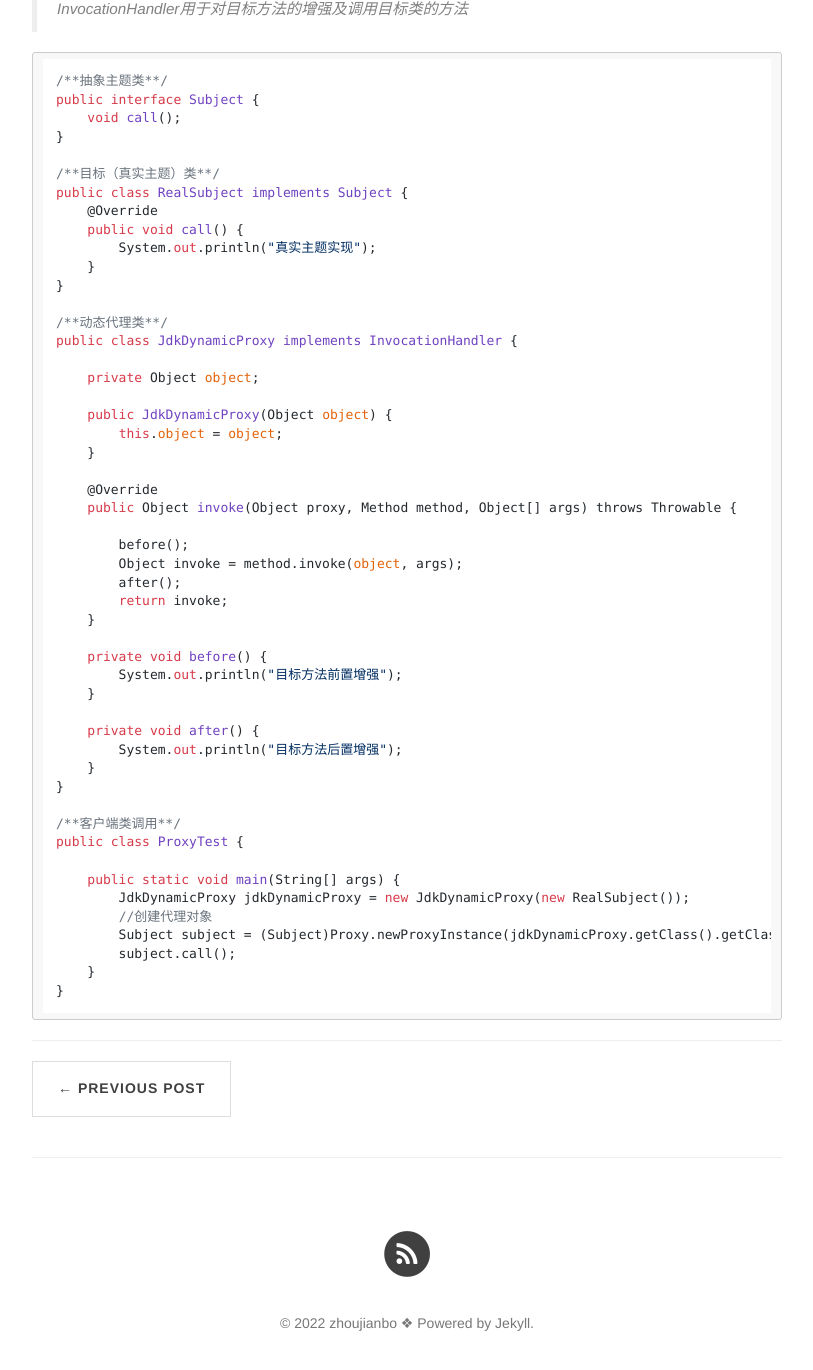
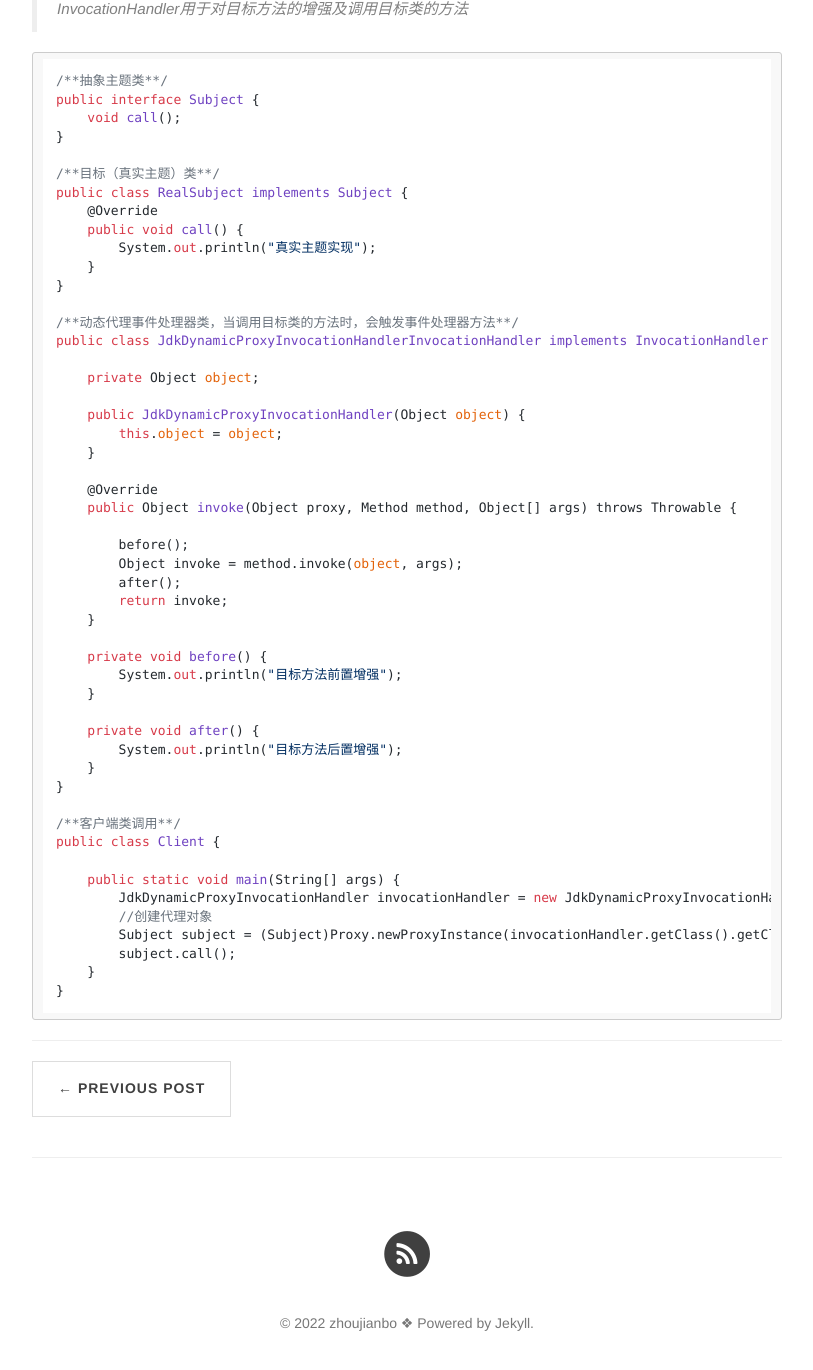
Before and after one commit to ZhouJianBoPro/ZhouJianBoPro.github.io, a Jekyll site: the page built from _posts/2022-10-22-JDK动态代理.md, in a window 1280 px wide and 1400 px high, scrolled down 799 px. Shown: the top 1370 px of the window, without its empty margins (233-1046 px from the left). Built offline with Jekyll 4.4.1, drawn with Linux system fonts in a browser that asks for light colours; nearby versions of some CDN libraries; comment, search, counter and statistics services are not loaded.

Commit message:
jdk动态代理

```diff
--- a/_posts/2022-10-22-JDK动态代理.md
+++ b/_posts/2022-10-22-JDK动态代理.md
@@ -30,12 +30,12 @@ public class RealSubject implements Subject {
     }
 }
 
-/**动态代理类**/
-public class JdkDynamicProxy implements InvocationHandler {
+/**动态代理事件处理器类，当调用目标类的方法时，会触发事件处理器方法**/
+public class JdkDynamicProxyInvocationHandlerInvocationHandler implements InvocationHandler {
 
     private Object object;
 
-    public JdkDynamicProxy(Object object) {
+    public JdkDynamicProxyInvocationHandler(Object object) {
         this.object = object;
     }
 
@@ -58,12 +58,12 @@ public class JdkDynamicProxy implements InvocationHandler {
 }
 
 /**客户端类调用**/
-public class ProxyTest {
+public class Client {
 
     public static void main(String[] args) {
-        JdkDynamicProxy jdkDynamicProxy = new JdkDynamicProxy(new RealSubject());
+        JdkDynamicProxyInvocationHandler invocationHandler = new JdkDynamicProxyInvocationHandler(new RealSubject());
         //创建代理对象
-        Subject subject = (Subject)Proxy.newProxyInstance(jdkDynamicProxy.getClass().getClassLoader(), new Class[]{Subject.class}, jdkDynamicProxy);
+        Subject subject = (Subject)Proxy.newProxyInstance(invocationHandler.getClass().getClassLoader(), new Class[]{Subject.class}, invocationHandler);
         subject.call();
     }
 }
```
